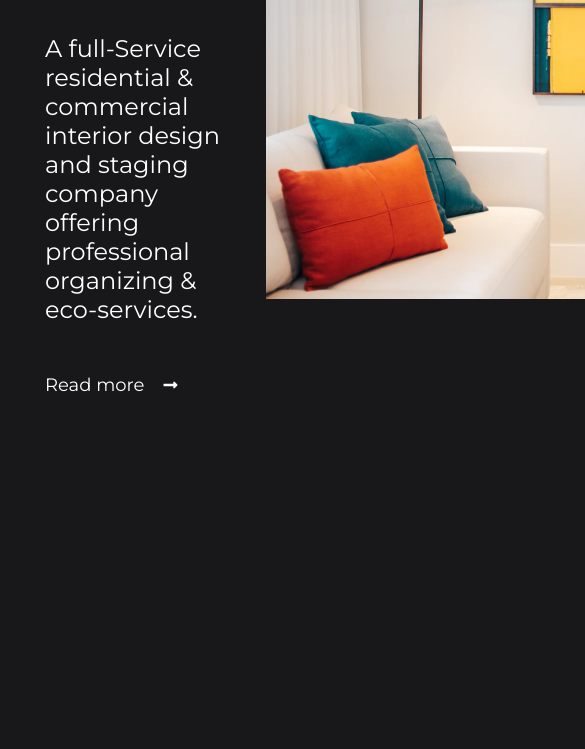
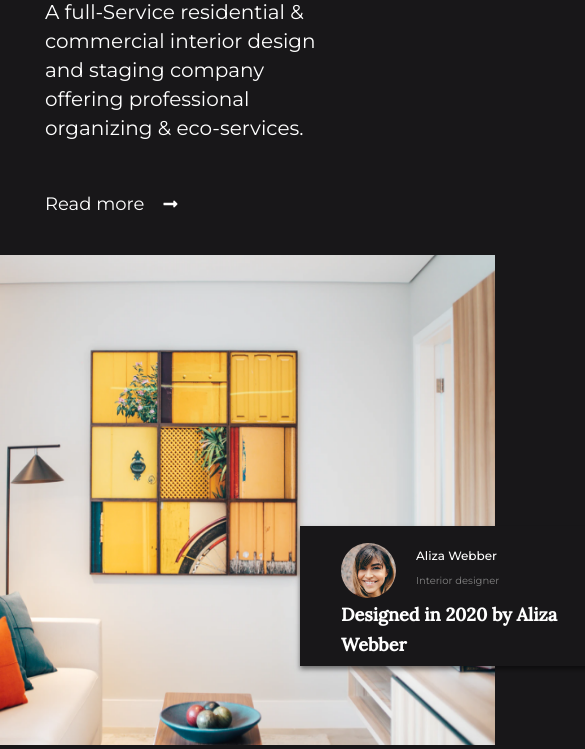
Before and after one commit to Hamssan/interior_consultant, a plain HTML site: page index.html in a window 390 px wide. Shown: the part 402-1151 px from the top of the page, 585 px wide, since content can reach past the window. Drawn offline with nearby package versions, Linux system fonts and the light colour scheme.

Commit message:
working on responsiveness

```diff
--- a/style.css
+++ b/style.css
@@ -123,3 +123,97 @@ header li:hover,
   font-weight: 700;
   margin-top: 30px;
 }
+
+@media (max-width: 1302px) {
+  .designer {
+    left: 750px;
+  }
+}
+
+@media (max-width: 1262px) {
+  .container {
+    margin-bottom: 0;
+  }
+
+  #main-img {
+    width: 700px;
+    height: 500px;
+  }
+
+  .designer {
+    top: 510px;
+    left: 720px;
+  }
+}
+
+@media (max-width: 1206px) {
+  header {
+    margin: 35px 85px;
+  }
+
+  header span {
+    position: relative;
+    left: -38px;
+  }
+
+  .content p {
+    font-size: 20px;
+  }
+
+  #main-img {
+    width: 600px;
+    height: 490px;
+  }
+
+  .designer {
+    width: 310px;
+    top: 506px;
+    left: 690px;
+    padding: 16px 40px;
+    height: 140px;
+  }
+
+  .designer h2 {
+    font-size: 12px;
+  }
+
+  .designer span {
+    font-size: 10px;
+  }
+
+  .designer h3 {
+    margin-top: 12px;
+    font-size: 18px;
+  }
+}
+
+@media (max-width: 1108px) {
+  .container {
+    flex-direction: column;
+    align-items: center;
+    justify-content: center;
+    margin-top: -80px;
+  }
+
+  #main-img {
+    margin: 0;
+  }
+
+  .designer {
+    top: 928px;
+    left: 400px;
+  }
+
+  .content {
+    margin-bottom: 40px;
+  }
+}
+
+@media (max-width: 886px) {
+  .designer {
+    left: 300px;
+  }
+}
+
+@media (max-width: 712) {
+}
```
